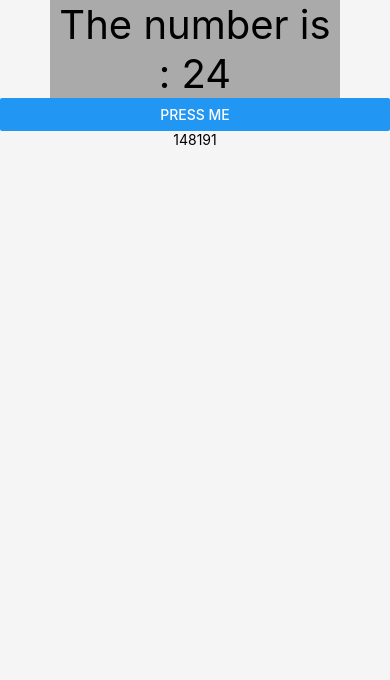
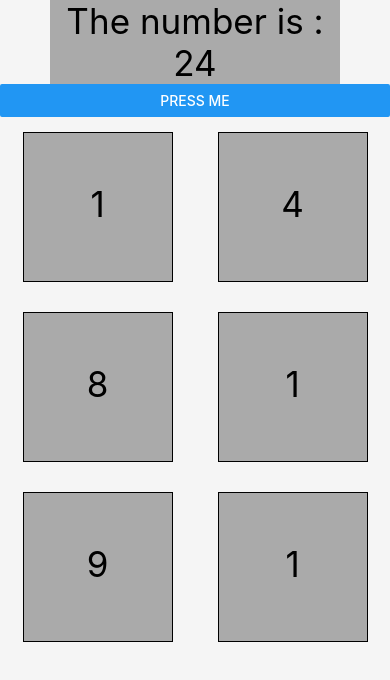
Before and after one commit to safatalnur/reactNative-doTheMath, a React Native app: screen / in a window 390 px wide. Both pictures are taken after a click on the button "PRESS ME". Shown: the top 680 px of the page. Built offline with nearby package versions, Linux system fonts and the light colour scheme.

Commit message:
feat: added six random numbers and styled them

```diff
--- a/components/Games.js
+++ b/components/Games.js
@@ -53,9 +53,15 @@ function Games() {
             }}></Button>
         </View>
 
-        <View >
-            <Text style={styles.randomContainer}>{randomNumbersArray}</Text>
+        <View style={styles.randomContainer}>
+                {randomNumbersArray.map((randomNumberArray, index)=>
+                    <Text style={styles.randomItems} key={index}>{randomNumberArray}</Text>
+                )}
+
+            {/* <Text style={styles.randomContainer}> {randomNumbersArray}</Text> */}
         </View>
+
+
 
     </ScrollView>
   );
@@ -71,7 +77,7 @@ const styles = StyleSheet.create({
         justifyContent: 'center',
         textAlign: 'center',
         backgroundColor: '#aaa',
-        fontSize: 40,
+        fontSize: 35,
         marginHorizontal: 50,
         ...Platform.select({
             ios: {
@@ -85,8 +91,21 @@ const styles = StyleSheet.create({
 
     randomContainer: {
         flex: 1,
+        flexDirection: 'row',
+        flexWrap: 'wrap',
+        justifyContent: 'space-around',
+    },
+
+    randomItems: {
+        width: 150,
+        height: 150,
+        borderWidth: 1,
+        margin: 15,
         justifyContent: 'center',
-        textAlign: 'center'
+        textAlign: 'center',
+        fontSize: 35,
+        paddingTop: 50,
+        backgroundColor: '#aaa',
     }
 });
 
```
